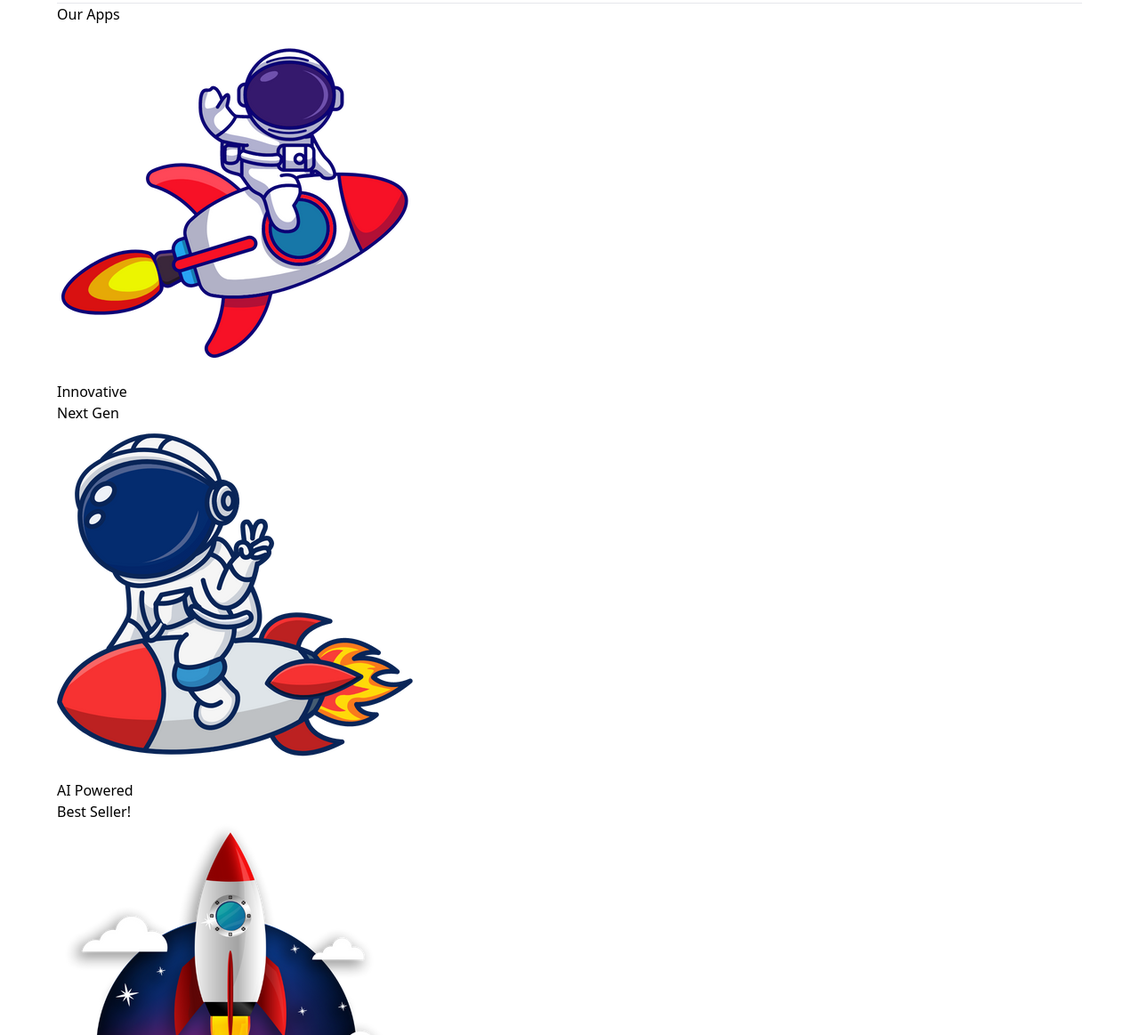
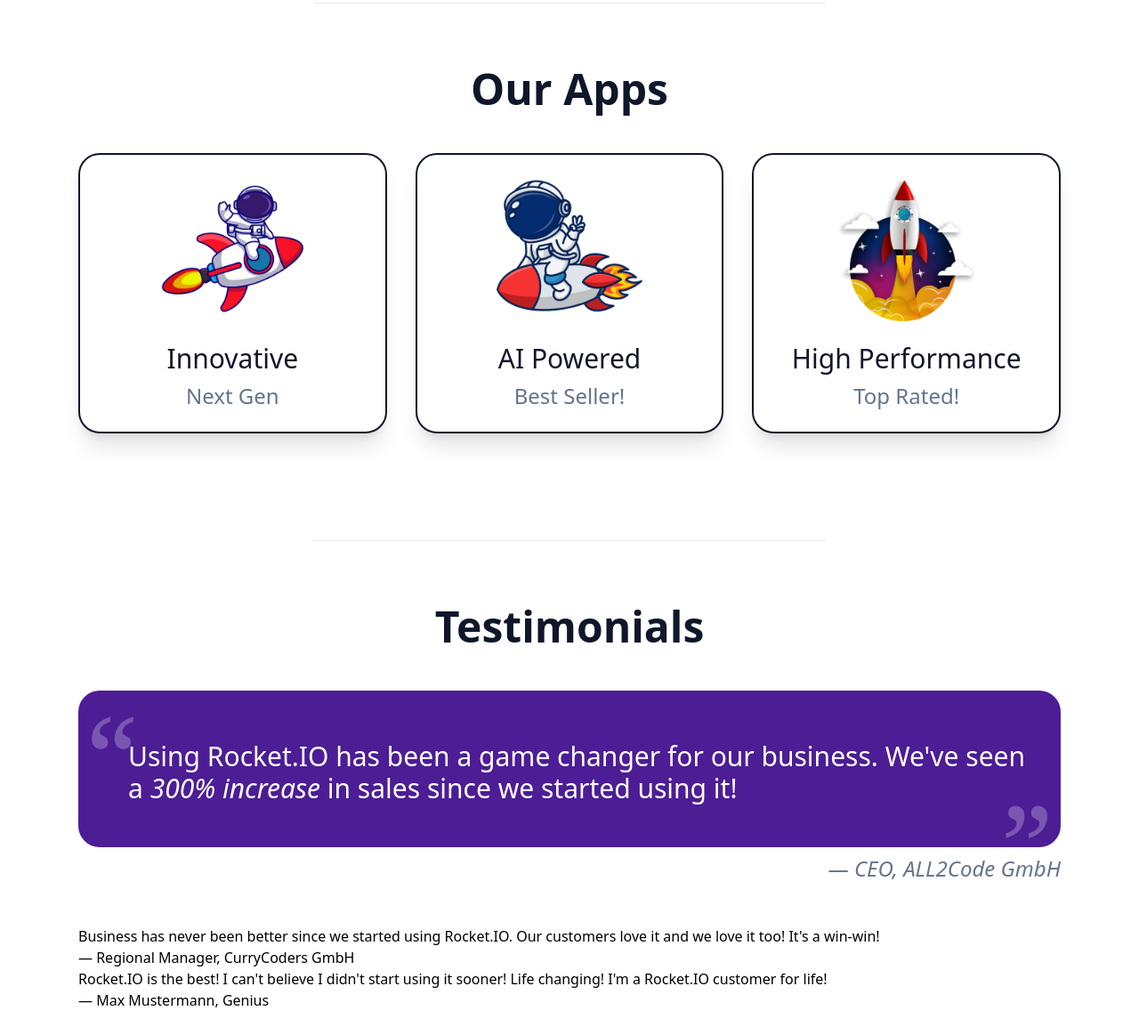
Before and after one commit to nimitaya/first-tailwind-project, a website: page index.html in a window 1280 px wide. Shown: the part 697-1860 px from the top of the page at 89% size. Drawn offline with Linux system fonts and the light colour scheme.

Commit message:
add features style

```diff
--- a/index.html
+++ b/index.html
@@ -1,5 +1,5 @@
 <!DOCTYPE html>
-<html lang="en">
+<html lang="en" class="scroll-smooth">
 <head>
     <meta charset="UTF-8">
     <meta name="viewport" content="width=device-width, initial-scale=1.0">
@@ -10,16 +10,6 @@
 <body>
     <!DOCTYPE html>
 <html lang="en">
-
-<head>
-    <meta charset="UTF-8">
-    <meta name="viewport" content="width=device-width, initial-scale=1.0">
-
-
-    <link rel="stylesheet" href="CSS verlinkung" />
-    <link rel="shortcut icon" href="favicon icon verlikung" type="image/x-icon">
-    <title>Rocket IO</title>
-</head>
 
 <body>
     <header class="bg-purple-900 text-white sticky top-0 z-10">
@@ -66,80 +56,72 @@
             <img src="./assets/rocketdab.png" alt="rocket dap image" class="w-1/2 hover:animate-bounce"/>
         </section>
 
-        <hr />
-
-
+        <hr class="w-1/2 mx-auto">
 
         <!-- ***************** -->
         <!-- Features -->
         <!-- ***************** -->
-
-
-
-        <section id="rockets">
-            <h2>
+        <section id="rockets" class="p-6 my-12 scroll-mt-40 sm:scroll-mt-20">
+            <h2 class="text-4xl sm:text-5xl font-bold text-center mb-6 text-slate-900">
                 Our Apps
             </h2>
-            <div>
-                <article>
-                    <img src="./assets/rocketride.png" alt="rocket ride image" />
+            <div class="my-12 mx-auto flex flex-col sm:flex-row items-center gap-8">
+                <article class="w-2/3 sm:w-5/6 flex flex-col items-center border-2 border-solid border-slate-900 py-6 px-2 rounded-3xl shadow-xl cursor-pointer transition hover:shadow-purple-900">
+                    <img src="./assets/rocketride.png" alt="rocket ride image" class="w-1/2 mb-6"/>
 
-                    <h3>
+                    <h3 class="text-3xl text-slate-900 mb-2">
                         Innovative
                     </h3>
 
-                    <p>
+                    <p class="text-2xl text-slate-500">
                         Next Gen
                     </p>
                 </article>
-                <article>
-                    <img src="./assets/rocketman.png" alt="rocket man image" />
+                <article class="w-2/3 sm:w-5/6 flex flex-col items-center border-2 border-solid border-slate-900 py-6 px-2 rounded-3xl shadow-xl cursor-pointer transition hover:shadow-purple-900">
+                    <img src="./assets/rocketman.png" alt="rocket man image" class="w-1/2 mb-6"/>
 
-                    <h3>
+                    <h3 class="text-3xl text-slate-900 mb-2">
                         AI Powered
                     </h3>
 
-                    <p>
+                    <p class="text-2xl text-slate-500">
                         Best Seller!
                     </p>
                 </article>
 
-                <article>
-                    <img src="./assets/rocketlaunch.png" alt="rocket launch image" />
+                <article class="w-2/3 sm:w-5/6 flex flex-col items-center border-2 border-solid border-slate-900 py-6 px-2 rounded-3xl shadow-xl cursor-pointer transition hover:shadow-purple-900">
+                    <img src="./assets/rocketlaunch.png" alt="rocket launch image" class="w-1/2 mb-6"/>
 
-                    <h3>
+                    <h3 class="text-3xl text-center text-slate-900 mb-2">
                         High Performance
                     </h3>
 
-                    <p>
+                    <p class="text-2xl text-slate-500">
                         Top Rated!
                     </p>
                 </article>
             </div>
         </section>
 
-        <hr />
-
+        <hr class="w-1/2 mx-auto"/>
 
         <!-- ***************** -->
         <!-- Testimonials -->
         <!-- ***************** -->
 
-
-
-        <section id="testimonials">
-            <h2>
+        <section id="testimonials" class="p-6 my-12 scroll-mt-40 sm:scroll-mt-20 widescreen:section-min-height tallscreen:section-min-height">
+            <h2 class="text-4xl sm:text-5xl font-bold text-center mb-6 text-slate-900">
                 Testimonials
             </h2>
-            <figure>
-                <blockquote>
-                    <p>
+            <figure class="my-12">
+                <blockquote class="bg-violet-900 pl-14 pr-8 py-12 rounded-3xl relative">
+                    <p class="text-2xl sm:text-3xl text-left mt-2 text-white before:content-['\201C'] before:font-serif before:absolute before:text-white before:left-0 before:top-0 before:text-9xl before:opacity-25 before:transform before:translate-x-2 before:translate-y-2 after:content-['\201D'] after:font-serif after:absolute after:text-white after:right-0 after:-bottom-20 after:text-9xl after:opacity-25 after:transform after:-translate-x-2 after:-translate-y-5">
                         Using Rocket.IO has been a game changer for our business. We've
                         seen a <span class="italic">300% increase </span> in sales since
                         we started using it!
                     </p>
                 </blockquote>
-                <figcaption>
+                <figcaption class="italic text xl sm:text-2xl text-right mt-2 text-slate-500">
                     &#8212; CEO, ALL2Code GmbH
                 </figcaption>
             </figure>
@@ -167,14 +149,14 @@
             </figure>
         </section>
 
-        <hr />
+        <hr class="w-1/2 mx-auto"/>
 
         <!-- ***************** -->
         <!-- Contact Us -->
         <!-- ***************** -->
 
-        <section id="contact">
-            <h2>
+        <section id="contact" class="p-6 my-12 scroll-mt-40 sm:scroll-mt-20">
+            <h2 class="text-4xl sm:text-5xl font-bold text-center mb-6 text-slate-900">
                 Contact Us
             </h2>
             <form name="contact" netlify action="">
@@ -190,6 +172,9 @@
             </form>
         </section>
     </main>
+    <!-- ***************** -->
+    <!-- Footer -->
+    <!-- ***************** -->
     <footer id="footer">
         <div>
             <address>
```
Also changed, not shown: style.css.
